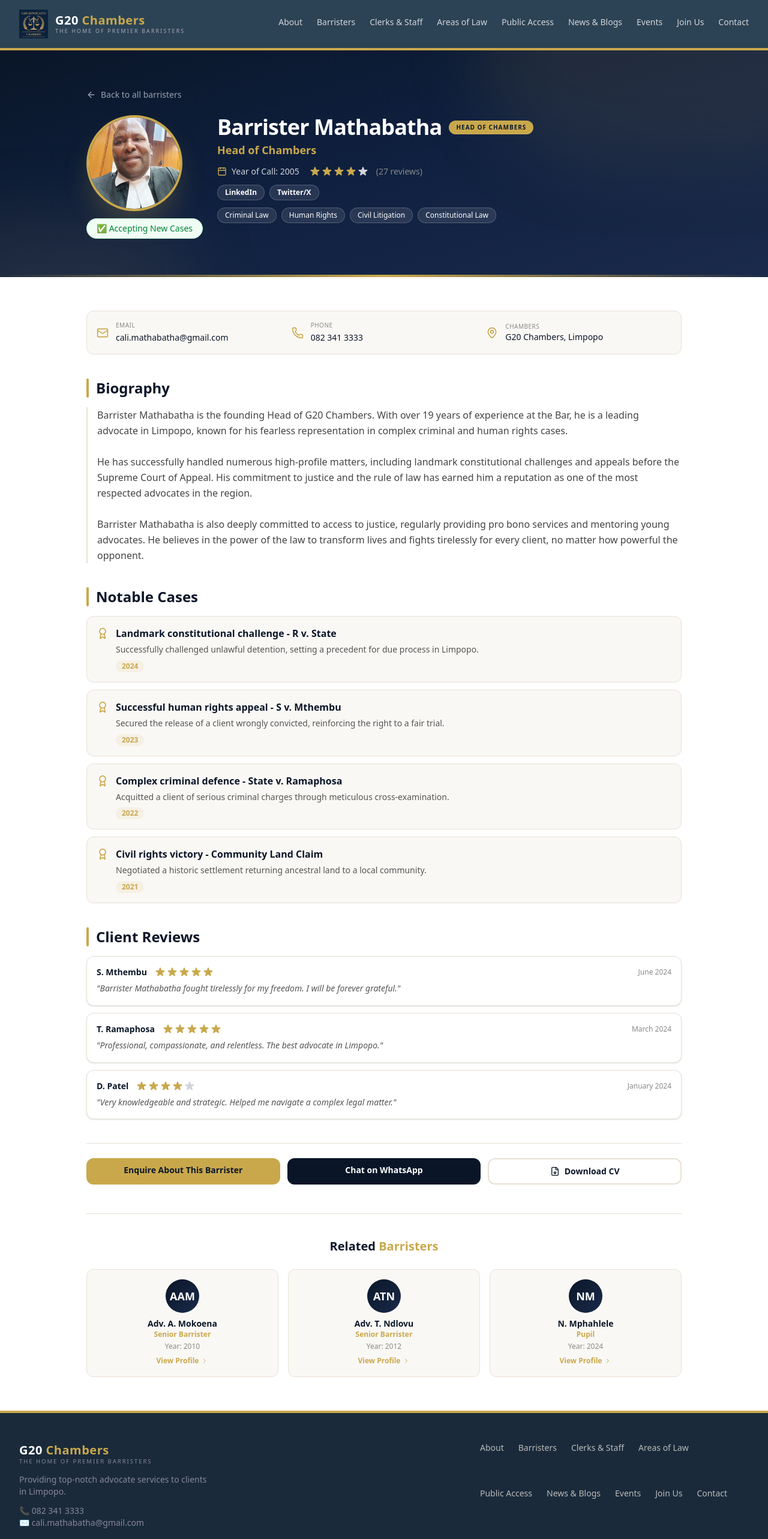
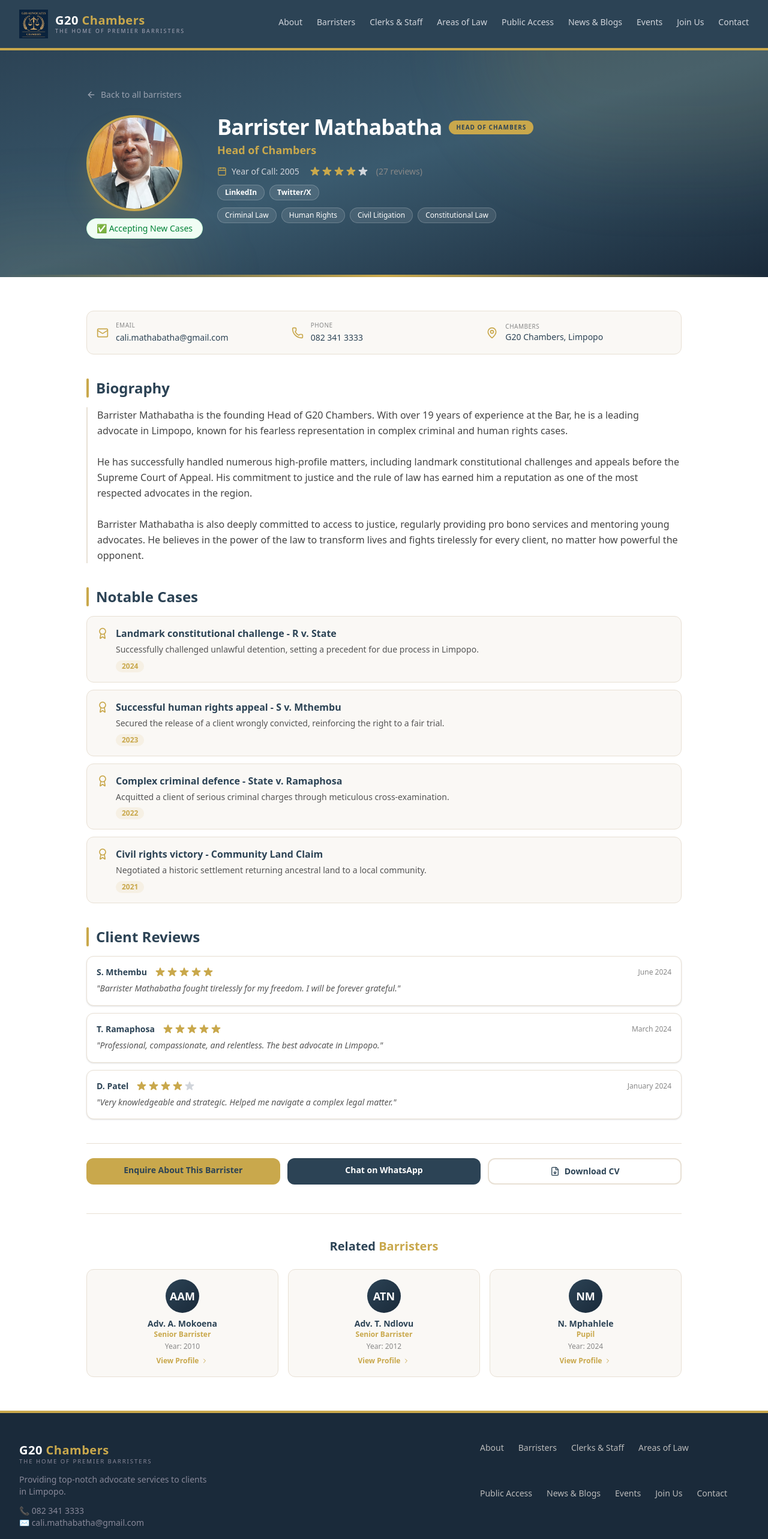
Before and after one commit to tatendamhuka-design/g20-chambers1, a Next.js app: page /barristers/barrister-mathabatha in a window 1280 px wide. Shown: the top 2566 px of the page at 60% size. Built offline with nearby package versions, Linux system fonts and the light colour scheme.

Commit message:
Fix: Added use client directive to profile page

```diff
--- a/src/app/barristers/[slug]/page.js
+++ b/src/app/barristers/[slug]/page.js
@@ -1,3 +1,5 @@
+'use client'
+
 import { notFound } from 'next/navigation'
 import Link from 'next/link'
 import Image from 'next/image'
@@ -18,7 +20,7 @@ import {
 import Header from '@/app/components/Header'
 import Footer from '@/app/components/Footer'
 import { barristers, getBarristerBySlug, getRelatedBarristers } from '@/data/barristers'
-import { useState, useEffect } from 'react'
+import { useState } from 'react'
 
 // Generate static paths
 export function generateStaticParams() {
@@ -99,7 +101,7 @@ export default function BarristerProfile({ params }) {
       <Header />
 
       {/* ===== PREMIUM HERO SECTION ===== */}
-      <section className="relative bg-gradient-to-br from-[#0a1628] via-[#0f2040] to-[#1a2a4a] text-white py-12 md:py-16 overflow-hidden">
+      <section className="relative bg-gradient-to-br from-[#2C4355] via-[#3a5a6e] to-[#1a2a3a] text-white py-12 md:py-16 overflow-hidden">
         <div className="absolute top-0 right-0 w-1/2 h-full bg-[#c9a84c]/10 rounded-full blur-3xl -translate-y-1/2 translate-x-1/4"></div>
         <div className="absolute bottom-0 left-0 w-1/3 h-1/2 bg-[#c9a84c]/10 rounded-full blur-3xl translate-y-1/2 -translate-x-1/4"></div>
 
@@ -115,9 +117,9 @@ export default function BarristerProfile({ params }) {
 
           {/* Profile Header */}
           <div className="flex flex-col md:flex-row gap-6 items-center md:items-start">
-            {/* Avatar with Image - Using regular img tag to avoid Next.js Image issues */}
+            {/* Avatar with Image */}
             <div className="relative flex-shrink-0">
-              <div className="w-36 h-36 md:w-40 md:h-40 rounded-full overflow-hidden border-4 border-[#c9a84c] shadow-2xl shadow-[#c9a84c]/30 bg-[#1a2a4a]">
+              <div className="w-36 h-36 md:w-40 md:h-40 rounded-full overflow-hidden border-4 border-[#c9a84c] shadow-2xl shadow-[#c9a84c]/30 bg-[#1a2a3a]">
                 {barrister.profileImage && !imageError ? (
                   <img
                     src={barrister.profileImage}
@@ -126,7 +128,7 @@ export default function BarristerProfile({ params }) {
                     onError={() => setImageError(true)}
                   />
                 ) : (
-                  <div className="w-full h-full flex items-center justify-center text-4xl font-bold text-white bg-[#0a1628]">
+                  <div className="w-full h-full flex items-center justify-center text-4xl font-bold text-white bg-[#2C4355]">
                     {getInitials(barrister.name)}
                   </div>
                 )}
@@ -140,11 +142,11 @@ export default function BarristerProfile({ params }) {
             {/* Name and Details */}
             <div className="flex-1 text-center md:text-left">
               <div className="flex flex-wrap items-center justify-center md:justify-start gap-3 mb-1">
-                <h1 className="text-2xl md:text-3xl lg:text-4xl font-extrabold tracking-tight">
+                <h1 className="text-2xl md:text-3xl lg:text-4xl font-extrabold tracking-tight text-white">
                   {barrister.name}
                 </h1>
                 {barrister.title === 'Head of Chambers' && (
-                  <span className="bg-[#c9a84c] text-[#0a1628] text-[10px] font-bold tracking-widest uppercase px-3 py-1 rounded-full">
+                  <span className="bg-[#c9a84c] text-[#2C4355] text-[10px] font-bold tracking-widest uppercase px-3 py-1 rounded-full">
                     Head of Chambers
                   </span>
                 )}
@@ -170,7 +172,7 @@ export default function BarristerProfile({ params }) {
                       href={barrister.social.linkedin}
                       target="_blank"
                       rel="noopener noreferrer"
-                      className="px-3 py-1 bg-white/10 hover:bg-[#c9a84c] text-white hover:text-[#0a1628] rounded-full text-xs font-semibold transition-all duration-300 border border-white/20"
+                      className="px-3 py-1 bg-white/10 hover:bg-[#c9a84c] text-white hover:text-[#2C4355] rounded-full text-xs font-semibold transition-all duration-300 border border-white/20"
                     >
                       LinkedIn
                     </a>
@@ -180,7 +182,7 @@ export default function BarristerProfile({ params }) {
                       href={barrister.social.twitter}
                       target="_blank"
                       rel="noopener noreferrer"
-                      className="px-3 py-1 bg-white/10 hover:bg-[#c9a84c] text-white hover:text-[#0a1628] rounded-full text-xs font-semibold transition-all duration-300 border border-white/20"
+                      className="px-3 py-1 bg-white/10 hover:bg-[#c9a84c] text-white hover:text-[#2C4355] rounded-full text-xs font-semibold transition-all duration-300 border border-white/20"
                     >
                       Twitter/X
                     </a>
@@ -210,13 +212,13 @@ export default function BarristerProfile({ params }) {
       {/* ===== MAIN CONTENT ===== */}
       <section className="py-10 md:py-14 bg-white">
         <div className="container max-w-5xl mx-auto px-4">
-          {/* Contact Info Bar (Mobile Friendly) */}
+          {/* Contact Info Bar */}
           <div className="grid grid-cols-1 md:grid-cols-3 gap-4 mb-10 p-4 bg-[#faf8f5] rounded-xl border border-[#e8e0d4]">
             <div className="flex items-center gap-3">
               <Mail className="w-5 h-5 text-[#c9a84c] flex-shrink-0" />
               <div>
                 <p className="text-[10px] text-[#888] font-medium uppercase tracking-wider">Email</p>
-                <a href={`mailto:${barrister.email}`} className="text-sm text-[#0a1628] hover:text-[#c9a84c] transition-colors font-medium break-all">
+                <a href={`mailto:${barrister.email}`} className="text-sm text-[#2C4355] hover:text-[#c9a84c] transition-colors font-medium break-all">
                   {barrister.email}
                 </a>
               </div>
@@ -225,7 +227,7 @@ export default function BarristerProfile({ params }) {
               <Phone className="w-5 h-5 text-[#c9a84c] flex-shrink-0" />
               <div>
                 <p className="text-[10px] text-[#888] font-medium uppercase tracking-wider">Phone</p>
-                <a href={`tel:${barrister.phone}`} className="text-sm text-[#0a1628] hover:text-[#c9a84c] transition-colors font-medium">
+                <a href={`tel:${barrister.phone}`} className="text-sm text-[#2C4355] hover:text-[#c9a84c] transition-colors font-medium">
                   {barrister.phone}
                 </a>
               </div>
@@ -234,14 +236,14 @@ export default function BarristerProfile({ params }) {
               <MapPin className="w-5 h-5 text-[#c9a84c] flex-shrink-0" />
               <div>
                 <p className="text-[10px] text-[#888] font-medium uppercase tracking-wider">Chambers</p>
-                <p className="text-sm text-[#0a1628] font-medium">{barrister.chambers}</p>
+                <p className="text-sm text-[#2C4355] font-medium">{barrister.chambers}</p>
               </div>
             </div>
           </div>
 
           {/* Biography */}
           <div className="mb-10">
-            <h2 className="text-2xl font-extrabold text-[#0a1628] mb-4 flex items-center gap-3">
+            <h2 className="text-2xl font-extrabold text-[#2C4355] mb-4 flex items-center gap-3">
               <span className="w-1 h-8 bg-[#c9a84c] rounded-full"></span>
               Biography
             </h2>
@@ -253,7 +255,7 @@ export default function BarristerProfile({ params }) {
           {/* Notable Cases */}
           {barrister.notableCases && barrister.notableCases.length > 0 && (
             <div className="mb-10">
-              <h2 className="text-2xl font-extrabold text-[#0a1628] mb-4 flex items-center gap-3">
+              <h2 className="text-2xl font-extrabold text-[#2C4355] mb-4 flex items-center gap-3">
                 <span className="w-1 h-8 bg-[#c9a84c] rounded-full"></span>
                 Notable Cases
               </h2>
@@ -263,7 +265,7 @@ export default function BarristerProfile({ params }) {
                     <div className="flex items-start gap-3">
                       <Award className="w-5 h-5 text-[#c9a84c] mt-0.5 flex-shrink-0" />
                       <div>
-                        <h4 className="font-bold text-[#0a1628]">
+                        <h4 className="font-bold text-[#2C4355]">
                           {caseItem.title}
                         </h4>
                         <p className="text-[#555] text-sm mt-1 leading-relaxed">{caseItem.description}</p>
@@ -281,7 +283,7 @@ export default function BarristerProfile({ params }) {
           {/* Client Reviews */}
           {barrister.reviews && barrister.reviews.length > 0 && (
             <div className="mb-10">
-              <h2 className="text-2xl font-extrabold text-[#0a1628] mb-4 flex items-center gap-3">
+              <h2 className="text-2xl font-extrabold text-[#2C4355] mb-4 flex items-center gap-3">
                 <span className="w-1 h-8 bg-[#c9a84c] rounded-full"></span>
                 Client Reviews
               </h2>
@@ -290,7 +292,7 @@ export default function BarristerProfile({ params }) {
                   <div key={review.id} className="bg-white rounded-xl p-4 border border-[#e8e0d4] shadow-sm hover:shadow-md transition-shadow">
                     <div className="flex flex-wrap items-center justify-between mb-1.5">
                       <div className="flex items-center gap-3">
-                        <span className="font-bold text-[#0a1628] text-sm">{review.client}</span>
+                        <span className="font-bold text-[#2C4355] text-sm">{review.client}</span>
                         <PremiumStarRating rating={review.rating} />
                       </div>
                       <span className="text-xs text-[#888]">{review.date}</span>
@@ -306,7 +308,7 @@ export default function BarristerProfile({ params }) {
           <div className="grid grid-cols-1 sm:grid-cols-3 gap-3 pt-6 border-t border-[#e8e0d4]">
             <a
               href="/contact"
-              className="bg-[#c9a84c] text-[#0a1628] px-4 py-2.5 font-bold rounded-xl hover:bg-[#e0c66e] transition-all text-center text-sm"
+              className="bg-[#c9a84c] text-[#2C4355] px-4 py-2.5 font-bold rounded-xl hover:bg-[#e0c66e] transition-all text-center text-sm"
             >
               Enquire About This Barrister
             </a>
@@ -314,7 +316,7 @@ export default function BarristerProfile({ params }) {
               href="https://wa.me/27823413333"
               target="_blank"
               rel="noopener noreferrer"
-              className="bg-[#0a1628] text-white px-4 py-2.5 font-bold rounded-xl hover:bg-[#1a2a4a] transition-all text-center text-sm"
+              className="bg-[#2C4355] text-white px-4 py-2.5 font-bold rounded-xl hover:bg-[#1a2a3a] transition-all text-center text-sm"
             >
               Chat on WhatsApp
             </a>
@@ -358,7 +360,7 @@ ${barrister.notableCases?.map(c => `- ${c.title} (${c.year})`).join('\n')}
                 document.body.removeChild(a)
                 URL.revokeObjectURL(url)
               }}
-              className="bg-transparent text-[#0a1628] px-4 py-2.5 font-semibold rounded-xl border-2 border-[#e8e0d4] hover:border-[#c9a84c] hover:text-[#c9a84c] transition-all text-center text-sm flex items-center justify-center gap-2"
+              className="bg-transparent text-[#2C4355] px-4 py-2.5 font-semibold rounded-xl border-2 border-[#e8e0d4] hover:border-[#c9a84c] hover:text-[#c9a84c] transition-all text-center text-sm flex items-center justify-center gap-2"
             >
               <FileDown className="w-4 h-4" />
               Download CV
@@ -368,7 +370,7 @@ ${barrister.notableCases?.map(c => `- ${c.title} (${c.year})`).join('\n')}
           {/* Related Barristers */}
           {relatedBarristers.length > 0 && (
             <div className="mt-12 pt-10 border-t border-[#e8e0d4]">
-              <h2 className="text-xl font-extrabold text-[#0a1628] mb-6 text-center">
+              <h2 className="text-xl font-extrabold text-[#2C4355] mb-6 text-center">
                 Related <span className="text-[#c9a84c]">Barristers</span>
               </h2>
               <div className="grid sm:grid-cols-2 lg:grid-cols-3 gap-4">
@@ -379,10 +381,10 @@ ${barrister.notableCases?.map(c => `- ${c.title} (${c.year})`).join('\n')}
                     className="group bg-[#faf8f5] rounded-xl p-4 border border-[#e8e0d4] hover:border-[#c9a84c] hover:shadow-lg transition-all duration-300 text-center hover:-translate-y-1"
                     suppressHydrationWarning
                   >
-                    <div className="w-14 h-14 mx-auto rounded-full bg-gradient-to-br from-[#0a1628] to-[#1a2a4a] flex items-center justify-center text-lg font-bold text-white mb-2 group-hover:from-[#c9a84c] group-hover:to-[#e0c66e] transition-all duration-300">
+                    <div className="w-14 h-14 mx-auto rounded-full bg-gradient-to-br from-[#2C4355] to-[#1a2a3a] flex items-center justify-center text-lg font-bold text-white mb-2 group-hover:from-[#c9a84c] group-hover:to-[#e0c66e] transition-all duration-300">
                       {related.name.split(' ').map(n => n[0]).join('')}
                     </div>
-                    <h3 className="font-bold text-[#0a1628] text-sm group-hover:text-[#c9a84c] transition-colors">
+                    <h3 className="font-bold text-[#2C4355] text-sm group-hover:text-[#c9a84c] transition-colors">
                       {related.name}
                     </h3>
                     <p className="text-[#c9a84c] text-xs font-semibold">{related.title}</p>
```
